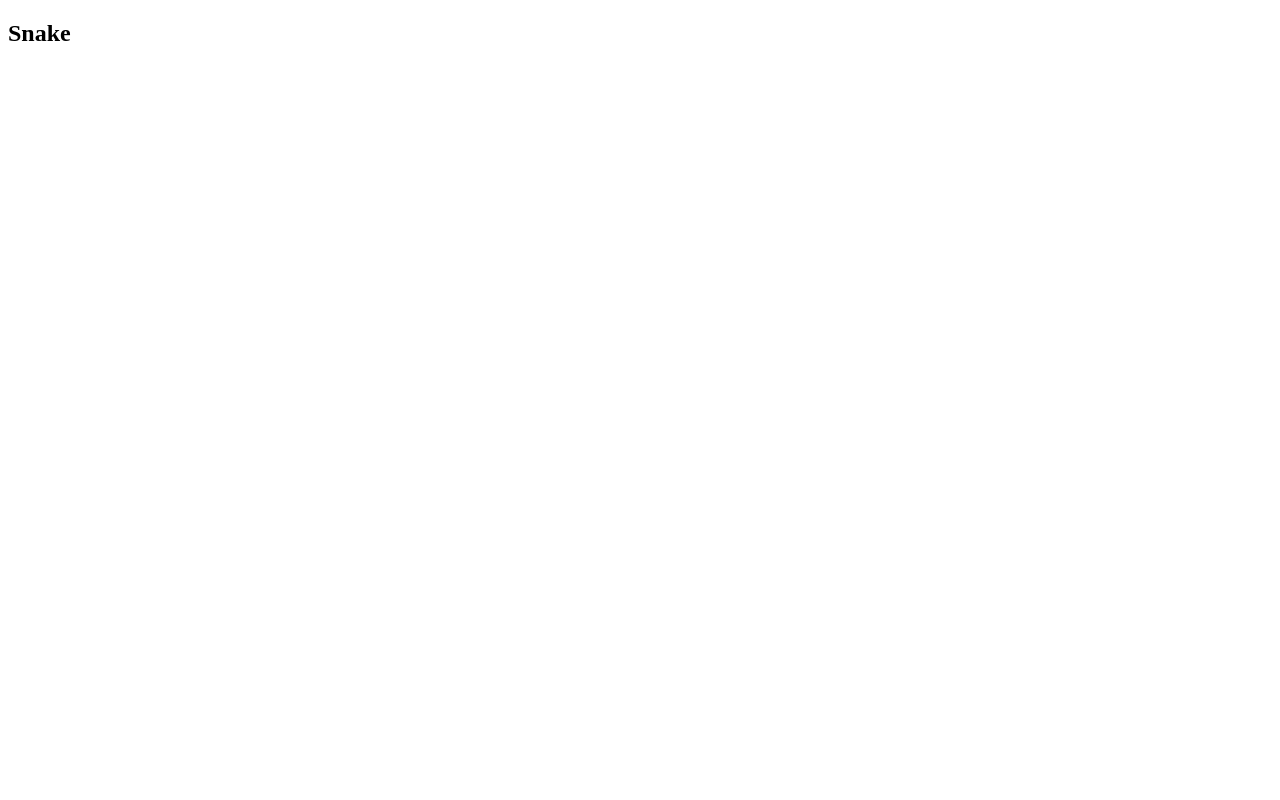
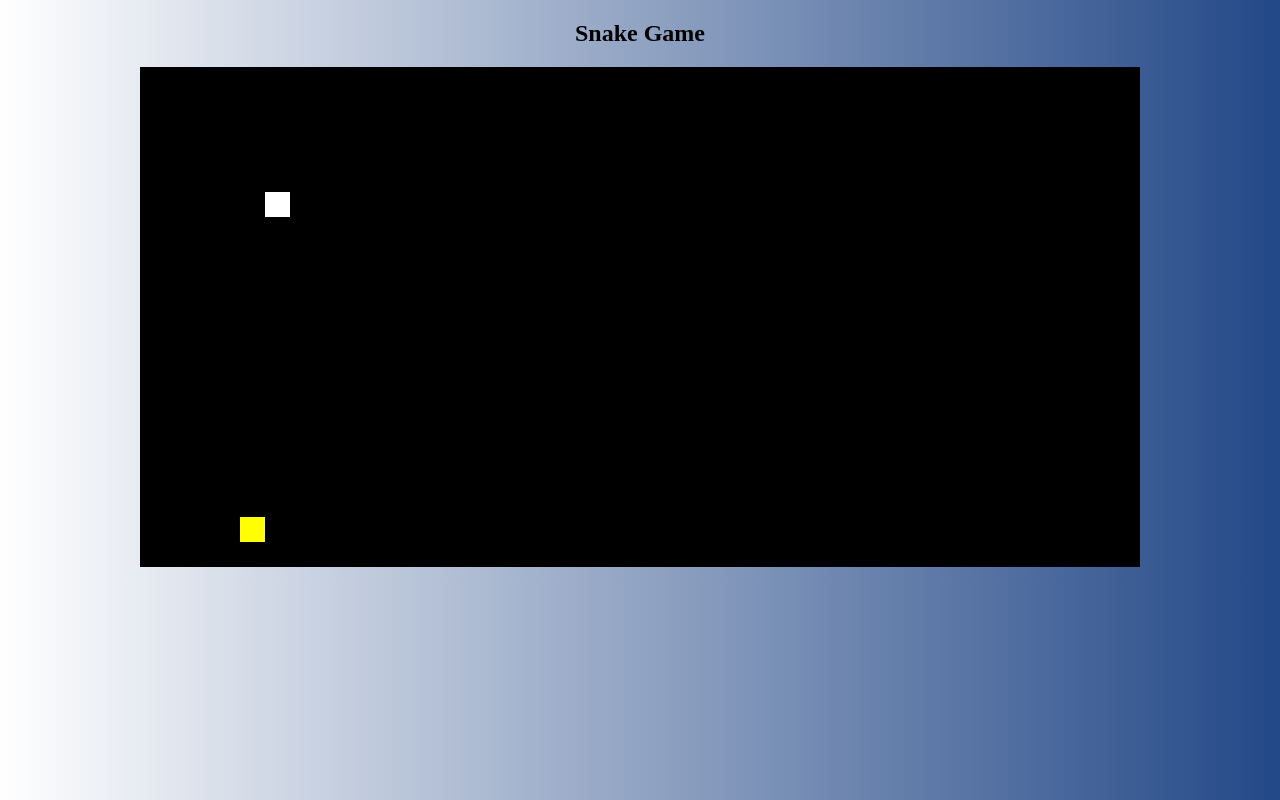
Before and after one commit to tjpryers10/Snake, a plain HTML site: page index.html in a window 1280 px wide. Drawn offline with Linux system fonts and the light colour scheme.

Commit message:
Basic Snake game Done

```diff
--- a/assets/main.js
+++ b/assets/main.js
@@ -0,0 +1,124 @@
+let blockSize = 25;
+let total_row = 20; //total row number
+let total_col = 40; //total column number
+let board;
+let context;
+
+let snakeX = blockSize * 5;
+let snakeY = blockSize * 5;
+
+// Set the total number of rows and columns
+let speedX = 0; //speed of snake in x coordinate.
+let speedY = 0; //speed of snake in Y coordinate.
+
+let snakeBody = [];
+
+let foodX;
+let foodY;
+
+let gameOver = false;
+
+window.onload = function () {
+	// Set board height and width
+	board = document.getElementById("board");
+	board.height = total_row * blockSize;
+	board.width = total_col * blockSize;
+	context = board.getContext("2d");
+
+	placeFood();
+	document.addEventListener("keyup", changeDirection); //for movements
+	// Set snake speed
+	setInterval(update, 1000 / 10);
+}
+
+function update() {
+	if (gameOver) {
+		window.location.reload();
+        return false;
+	}
+
+	// Background of a Game
+    context.fillStyle = "black"
+	// context.createPattern = miketyson.jpg, "no-repeat";
+	context.fillRect(0, 0, board.width, board.height);
+
+	// Set food color and position
+	context.fillStyle = "yellow";
+	context.fillRect(foodX, foodY, blockSize, blockSize);
+
+	if (snakeX == foodX && snakeY == foodY) {
+		snakeBody.push([foodX, foodY]);
+		placeFood();
+	}
+
+	// body of snake will grow
+	for (let i = snakeBody.length - 1; i > 0; i--) {
+		// it will store previous part of snake to the current part
+		snakeBody[i] = snakeBody[i - 1];
+	}
+	if (snakeBody.length) {
+		snakeBody[0] = [snakeX, snakeY];
+	}
+
+	context.fillStyle = "white";
+	snakeX += speedX * blockSize; //updating Snake position in X coordinate.
+	snakeY += speedY * blockSize; //updating Snake position in Y coordinate.
+	context.fillRect(snakeX, snakeY, blockSize, blockSize);
+	for (let i = 0; i < snakeBody.length; i++) {
+		context.fillRect(snakeBody[i][0], snakeBody[i][1], blockSize, blockSize);
+	}
+
+	if (snakeX < 0
+		|| snakeX > total_col * blockSize
+		|| snakeY < 0
+		|| snakeY > total_row * blockSize) {
+
+		// Out of bound condition
+		gameOver = true;
+		alert("Game Over");
+	}
+
+	for (let i = 0; i < snakeBody.length; i++) {
+		if (snakeX == snakeBody[i][0] && snakeY == snakeBody[i][1]) {
+
+			// Snake eats own body
+			gameOver = true;
+			alert("Game Over");
+		}
+	}
+}
+
+// Movement of the Snake - We are using addEventListener
+function changeDirection(e) {
+	if (e.code == "ArrowUp" && speedY != 1) {
+		// If up arrow key pressed with this condition...
+		// snake will not move in the opposite direction
+		speedX = 0;
+		speedY = -1;
+	}
+	else if (e.code == "ArrowDown" && speedY != -1) {
+		//If down arrow key pressed
+		speedX = 0;
+		speedY = 1;
+	}
+	else if (e.code == "ArrowLeft" && speedX != 1) {
+		//If left arrow key pressed
+		speedX = -1;
+		speedY = 0;
+	}
+	else if (e.code == "ArrowRight" && speedX != -1) {
+		//If Right arrow key pressed
+		speedX = 1;
+		speedY = 0;
+	}
+}
+
+// Randomly place food
+function placeFood() {
+
+	// in x coordinates.
+	foodX = Math.floor(Math.random() * total_col) * blockSize;
+
+	//in y coordinates.
+	foodY = Math.floor(Math.random() * total_row) * blockSize;
+}
--- a/assets/style.css
+++ b/assets/style.css
@@ -0,0 +1,5 @@
+body {
+    text-align: center;
+    background-image: linear-gradient(to right, #fff, #234887);
+
+}
--- a/index.html
+++ b/index.html
@@ -7,12 +7,9 @@
     <link rel="stylesheet" href="assets/style.css">
 </head>
 <body>
-    <h2>Snake</h2>
+    <h2>Snake Game</h2>
 
     <canvas id="board"></canvas>
-
-
-
     <script src="assets/main.js"></script>
 </body>
 </html>
```
Also changed, not shown: miketyson.jpg (added).
